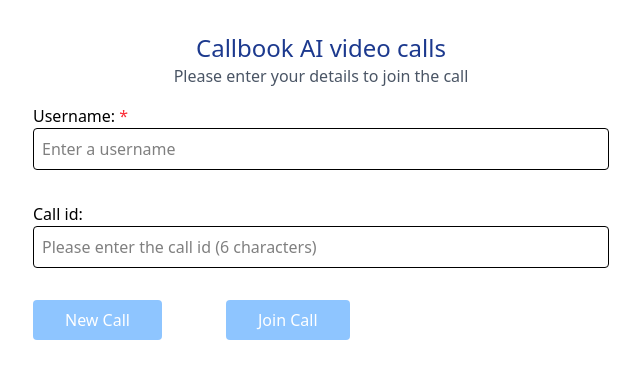
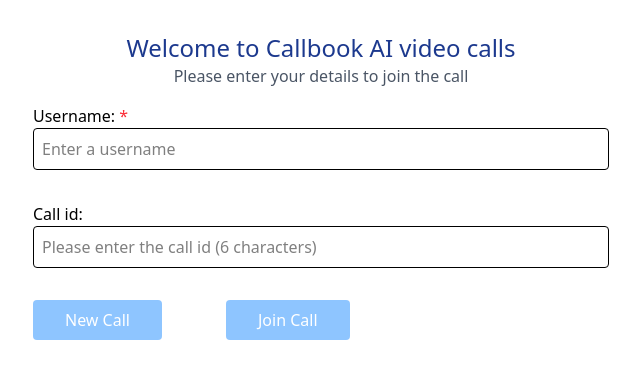
Before and after one commit to JulianMendozaRuiz/callbook-front, an Angular app: page /home in a window 1280 px wide. Shown: the top 378 px of the page, without its empty margins (319-959 px from the left). Built offline with nearby package versions, Linux system fonts and the light colour scheme.

Commit message:
Small change to test cache busting

```diff
--- a/src/app/home/home.component.html
+++ b/src/app/home/home.component.html
@@ -1,6 +1,8 @@
 <div class="flex flex-col justify-center align-middle p-8">
   <div class="flex flex-col items-center mb-4">
-    <h1 class="text-2xl self-center text-blue-900">Callbook AI video calls</h1>
+    <h1 class="text-2xl self-center text-blue-900">
+      Welcome to Callbook AI video calls
+    </h1>
 
     <p class="text-gray-600">Please enter your details to join the call</p>
   </div>
```
